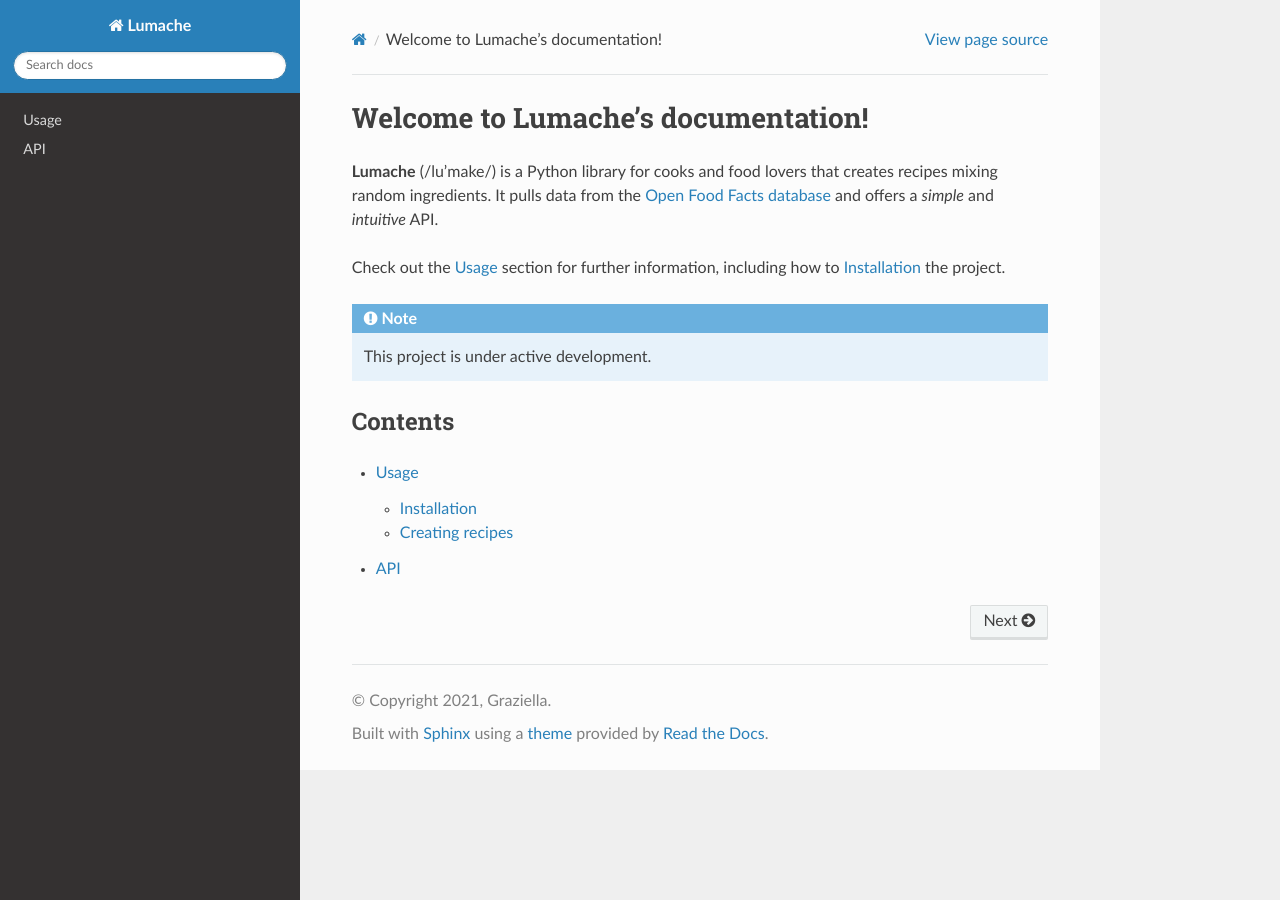
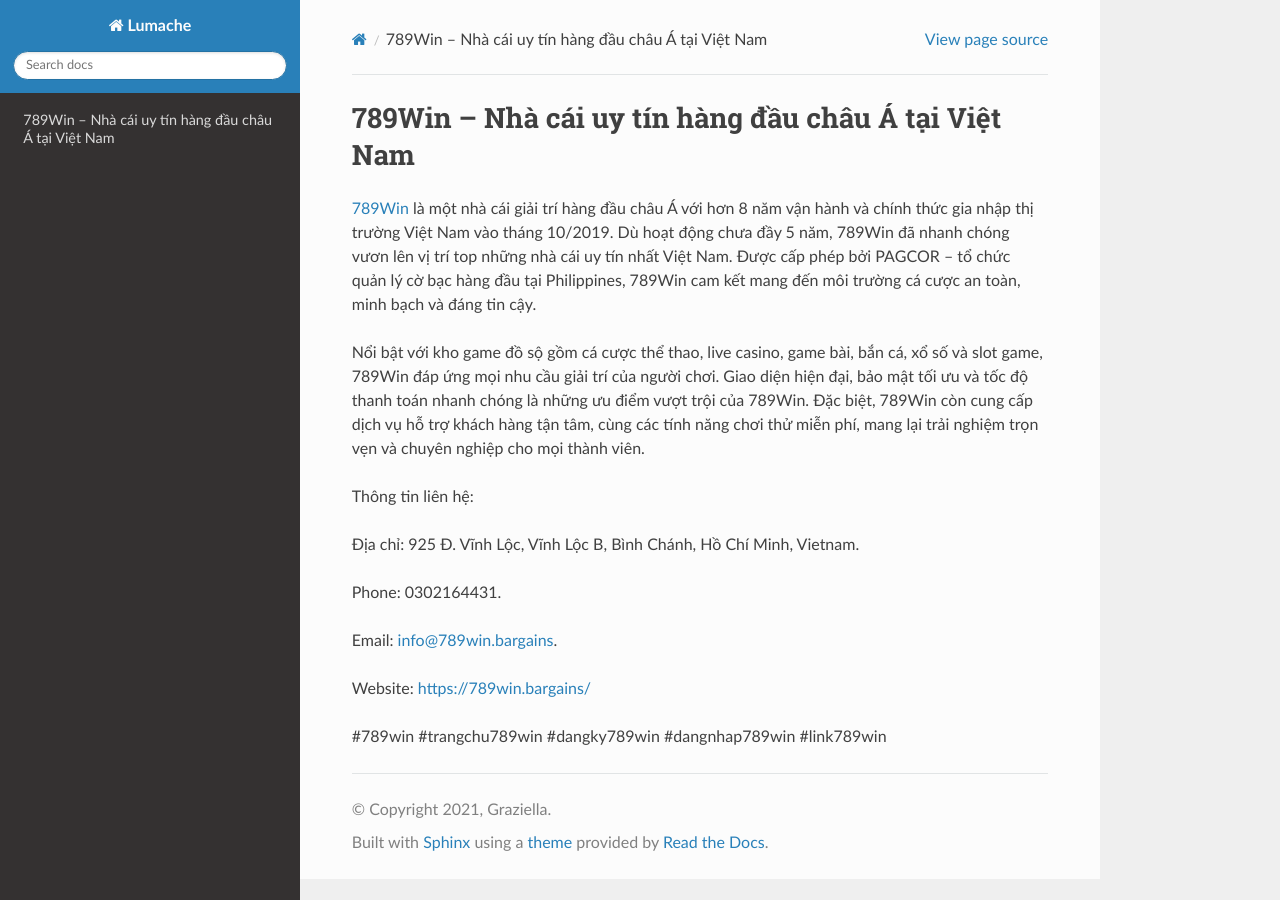
Before and after one commit to camtiennguyena/789winbargains, a Sphinx documentation site: the page built from docs/source/index.rst, in a window 1280 px wide. Built offline with Sphinx 7.4.7 and the Read the Docs theme 3.1.0, drawn with Linux system fonts in a browser that asks for light colours.

Commit message:
Update index.rst

```diff
--- a/docs/source/index.rst
+++ b/docs/source/index.rst
@@ -1,22 +1,18 @@
-Welcome to Lumache's documentation!
+789Win – Nhà cái uy tín hàng đầu châu Á tại Việt Nam
 ===================================
 
-**Lumache** (/lu'make/) is a Python library for cooks and food lovers
-that creates recipes mixing random ingredients.
-It pulls data from the `Open Food Facts database <https://world.openfoodfacts.org/>`_
-and offers a *simple* and *intuitive* API.
+`789Win <https://789win.bargains/>`_ là một nhà cái giải trí hàng đầu châu Á với hơn 8 năm vận hành và chính thức gia nhập thị trường Việt Nam vào tháng 10/2019. Dù hoạt động chưa đầy 5 năm, 789Win đã nhanh chóng vươn lên vị trí top những nhà cái uy tín nhất Việt Nam. Được cấp phép bởi PAGCOR – tổ chức quản lý cờ bạc hàng đầu tại Philippines, 789Win cam kết mang đến môi trường cá cược an toàn, minh bạch và đáng tin cậy.
 
-Check out the :doc:`usage` section for further information, including
-how to :ref:`installation` the project.
+Nổi bật với kho game đồ sộ gồm cá cược thể thao, live casino, game bài, bắn cá, xổ số và slot game, 789Win đáp ứng mọi nhu cầu giải trí của người chơi. Giao diện hiện đại, bảo mật tối ưu và tốc độ thanh toán nhanh chóng là những ưu điểm vượt trội của 789Win. Đặc biệt, 789Win còn cung cấp dịch vụ hỗ trợ khách hàng tận tâm, cùng các tính năng chơi thử miễn phí, mang lại trải nghiệm trọn vẹn và chuyên nghiệp cho mọi thành viên.
 
-.. note::
+Thông tin liên hệ:
 
-   This project is under active development.
+Địa chỉ: 925 Đ. Vĩnh Lộc, Vĩnh Lộc B, Bình Chánh, Hồ Chí Minh, Vietnam.
 
-Contents
---------
+Phone: 0302164431.
 
-.. toctree::
+Email: info@789win.bargains.
 
-   usage
-   api
+Website: https://789win.bargains/
+
+#789win #trangchu789win #dangky789win #dangnhap789win #link789win
```
